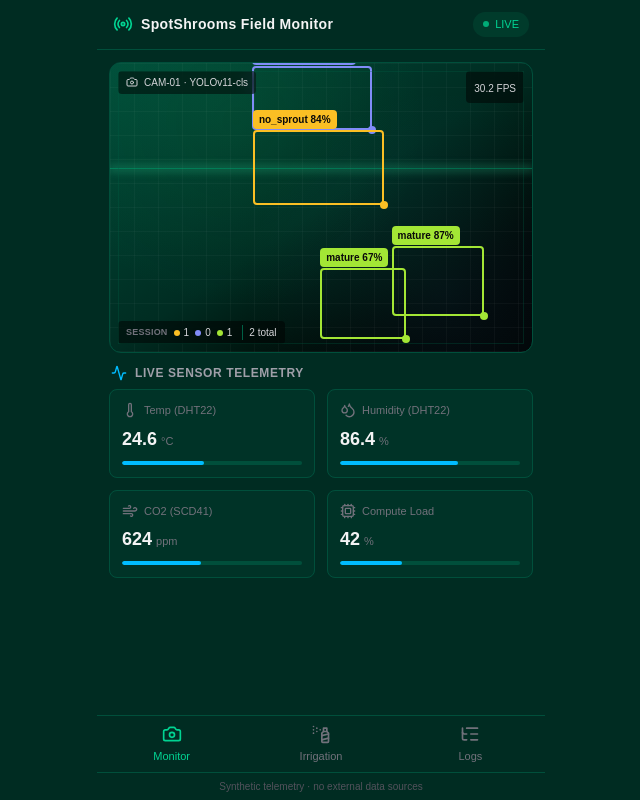
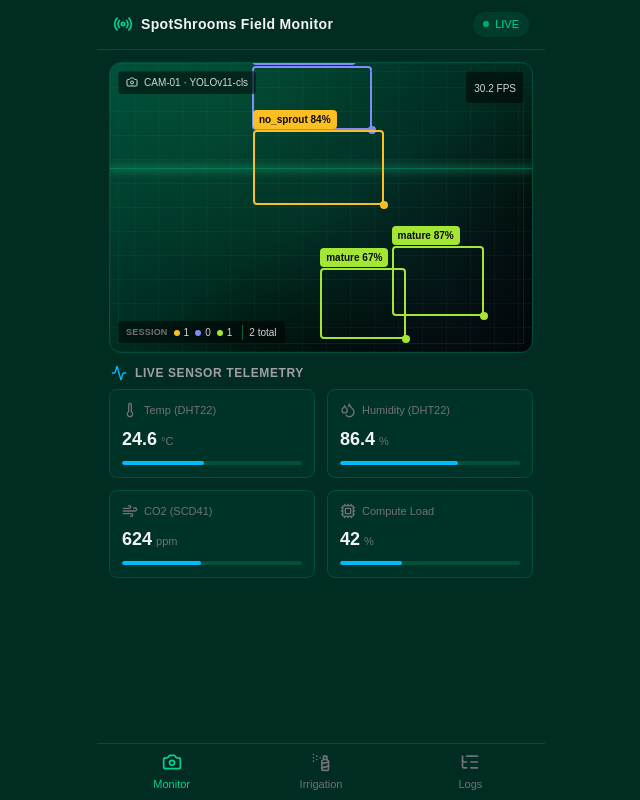
Before and after one commit to JordanW07z/IIICe-SP, a Next.js app in the folder web/: page / in a window 1280 px wide. Shown: the whole page, without its empty margins (319-959 px from the left). Built offline with nearby package versions, Linux system fonts and the light colour scheme.

Commit message:
Remove synthetic telemetry footer disclaimer

```diff
--- a/web/src/app/page.tsx
+++ b/web/src/app/page.tsx
@@ -956,12 +956,6 @@ export default function Home() {
             </button>
           ))}
         </nav>
-
-        <footer className="shrink-0 border-t border-emerald-900 px-4 py-1.5 text-center">
-          <p className="text-[10px] text-zinc-600">
-            Synthetic telemetry · no external data sources
-          </p>
-        </footer>
       </div>
     </div>
   );
```
